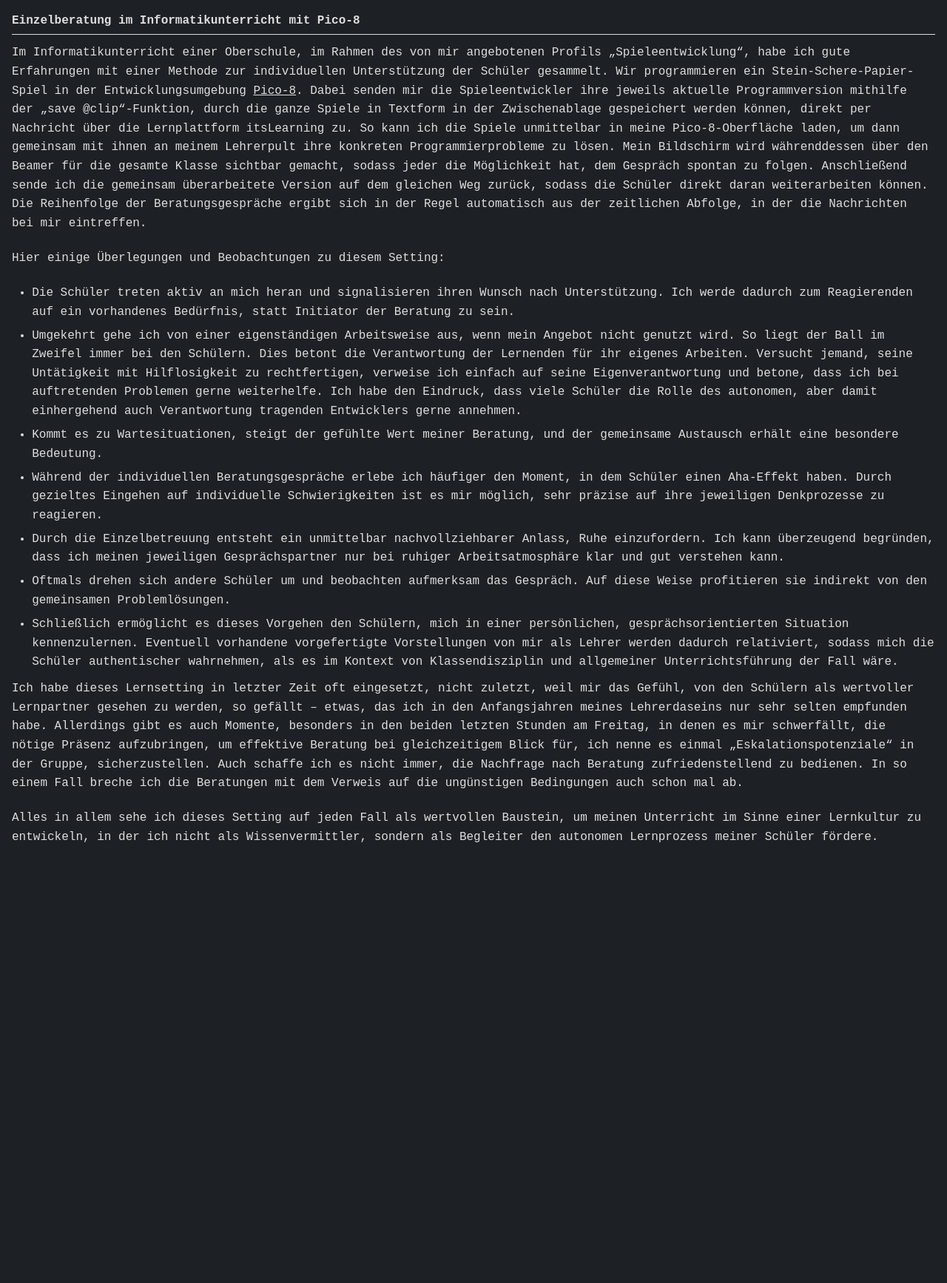
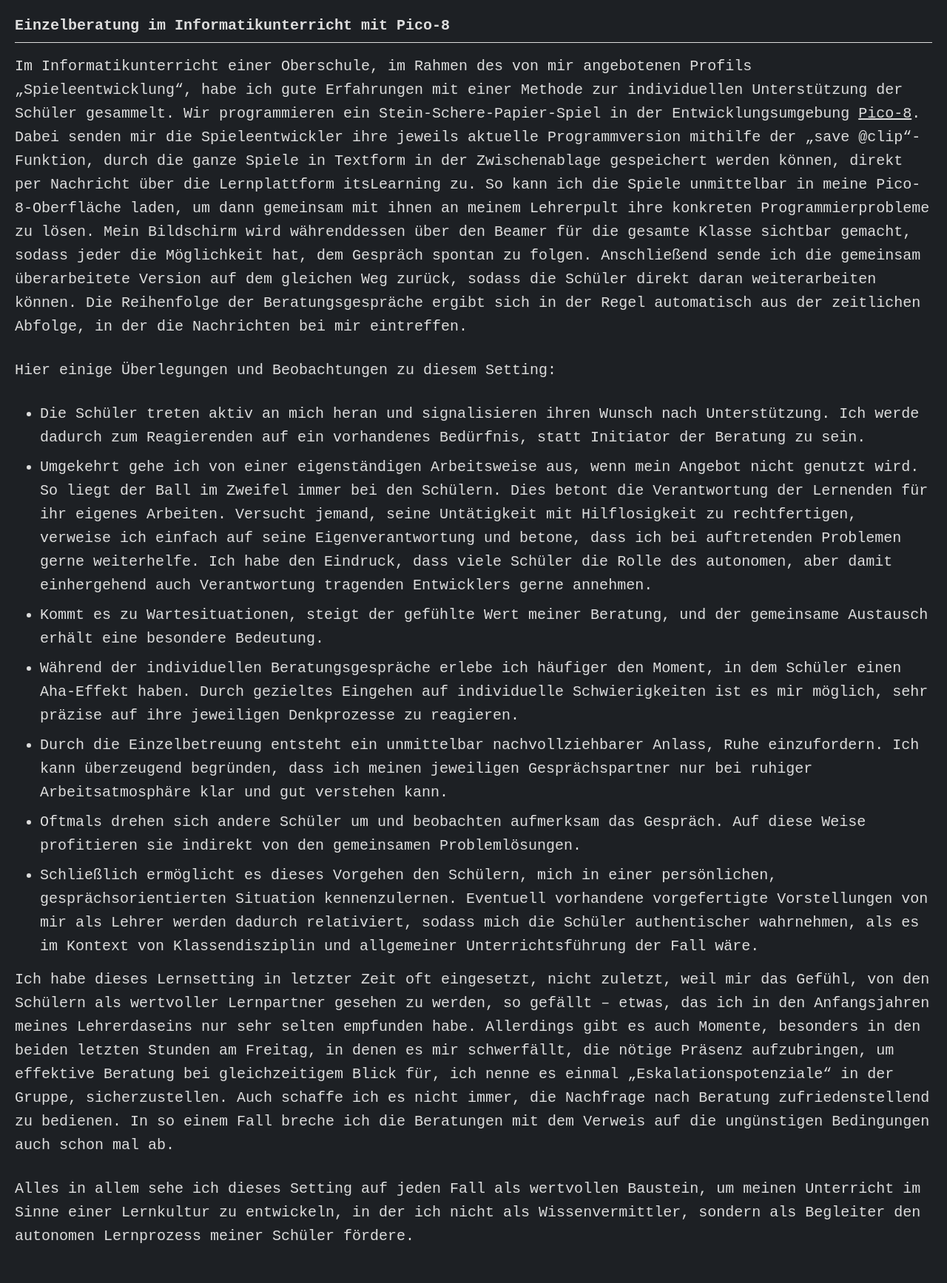
Before and after one commit to fpiesik/blog, a Jekyll site: the page Einzelberatung_im_Informatikunterricht_mit_Pico-8.html, which Jekyll copies as it is, in a window 1280 px wide. Shown: the whole page at 74% size. Built offline with Jekyll 4.4.1, drawn with Linux system fonts in a browser that asks for light colours; before the commit the page ends 1183 px from its top, so only the background shows below that.

Commit message:
Update Einzelberatung_im_Informatikunterricht_mit_Pico-8.html

```diff
--- a/Einzelberatung_im_Informatikunterricht_mit_Pico-8.html
+++ b/Einzelberatung_im_Informatikunterricht_mit_Pico-8.html
@@ -614,7 +614,7 @@ pre.mermaid[data-processed=true] { white-space: unset; }
   background-color: #1d2024 !important;
   color: #dddddd !important;
   font-family: monospace !important;
-  font-size: 16px !important;
+  font-size: 20px !important;
   justify-content: center; /* Zentriert den Inhalt */
   max-width: 1600px; /* Begrenzung der Breite */
 }
```
